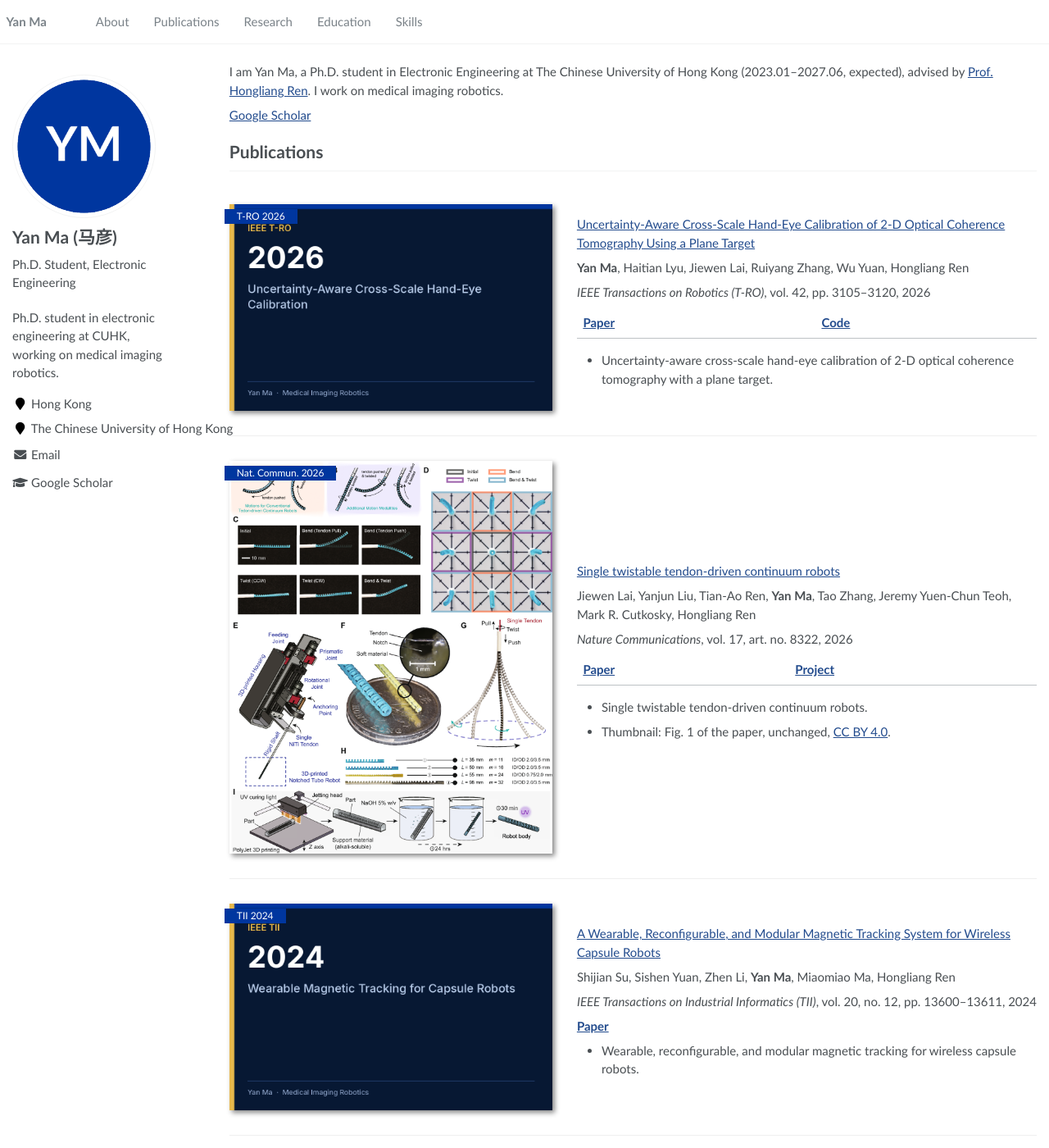
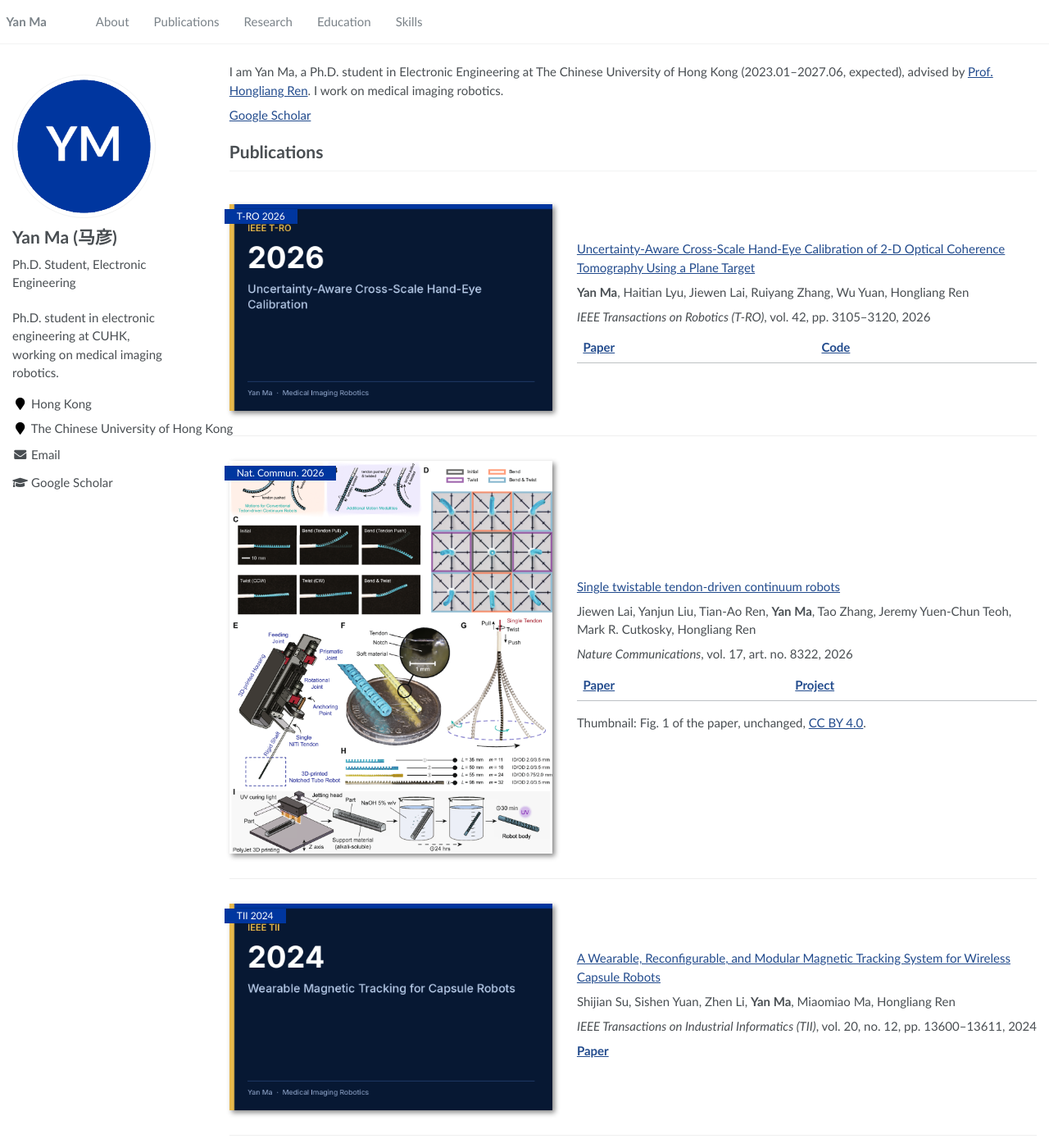
Before and after one commit to ILoveCorn/ILoveCorn.github.io, a Jekyll site: the page built from _pages/about.md, in a window 1280 px wide and 1400 px high. Shown: the whole window at 82% size. Built offline with Jekyll 4.4.1, drawn with Linux system fonts in a browser that asks for light colours; some of the changed text lies outside the part shown.

Commit message:
Drop publication bullets that only repeated the paper titles.
Keep the Nature Communications figure credit and the existing paper and project facts.

Co-authored-by: Yan Ma <ILoveCorn@users.noreply.github.com>

```diff
--- a/_pages/about.md
+++ b/_pages/about.md
@@ -27,8 +27,6 @@ I am Yan Ma, a Ph.D. student in Electronic Engineering at The Chinese University
 
 [**Paper**](https://doi.org/10.1109/TRO.2026.3710397) | [**Code**](https://github.com/ILoveCorn/2DCalib)
 
-- Uncertainty-aware cross-scale hand-eye calibration of 2-D optical coherence tomography with a plane target.
-
 </div></div>
 
 <div class='paper-box'><div class='paper-box-image'><div><div class="badge">Nat. Commun. 2026</div><img src="images/papers/natcomm2026-fig1.png" alt="Figure 1 of Single twistable tendon-driven continuum robots" width="100%"></div></div>
@@ -42,8 +40,7 @@ Jiewen Lai, Yanjun Liu, Tian-Ao Ren, **Yan Ma**, Tao Zhang, Jeremy Yuen-Chun Teo
 
 [**Paper**](https://doi.org/10.1038/s41467-026-74225-3) | [**Project**](https://twist-bot.github.io/)
 
-- Single twistable tendon-driven continuum robots.
-- Thumbnail: Fig. 1 of the paper, unchanged, [CC BY 4.0](https://creativecommons.org/licenses/by/4.0/).
+Thumbnail: Fig. 1 of the paper, unchanged, [CC BY 4.0](https://creativecommons.org/licenses/by/4.0/).
 
 </div></div>
 
@@ -58,8 +55,6 @@ Shijian Su, Sishen Yuan, Zhen Li, **Yan Ma**, Miaomiao Ma, Hongliang Ren
 
 [**Paper**](https://doi.org/10.1109/TII.2024.3423458)
 
-- Wearable, reconfigurable, and modular magnetic tracking for wireless capsule robots.
-
 </div></div>
 
 <div class='paper-box'><div class='paper-box-image'><div><div class="badge">ARSO 2024</div><img src="images/papers/placeholder-arso-2024.png" alt="Placeholder card for the ARSO 2024 navigational augmented reality paper" width="100%"></div></div>
@@ -72,8 +67,6 @@ Yupeng Wang, **Yan Ma**, Hongliang Ren
 *IEEE International Conference on Advanced Robotics and Its Social Impacts (ARSO)*, pp. 86–91, 2024
 
 [**Paper**](https://doi.org/10.1109/ARSO60199.2024.10557802)
-
-- Navigational augmented reality for robotic drilling.
 
 </div></div>
 
```
